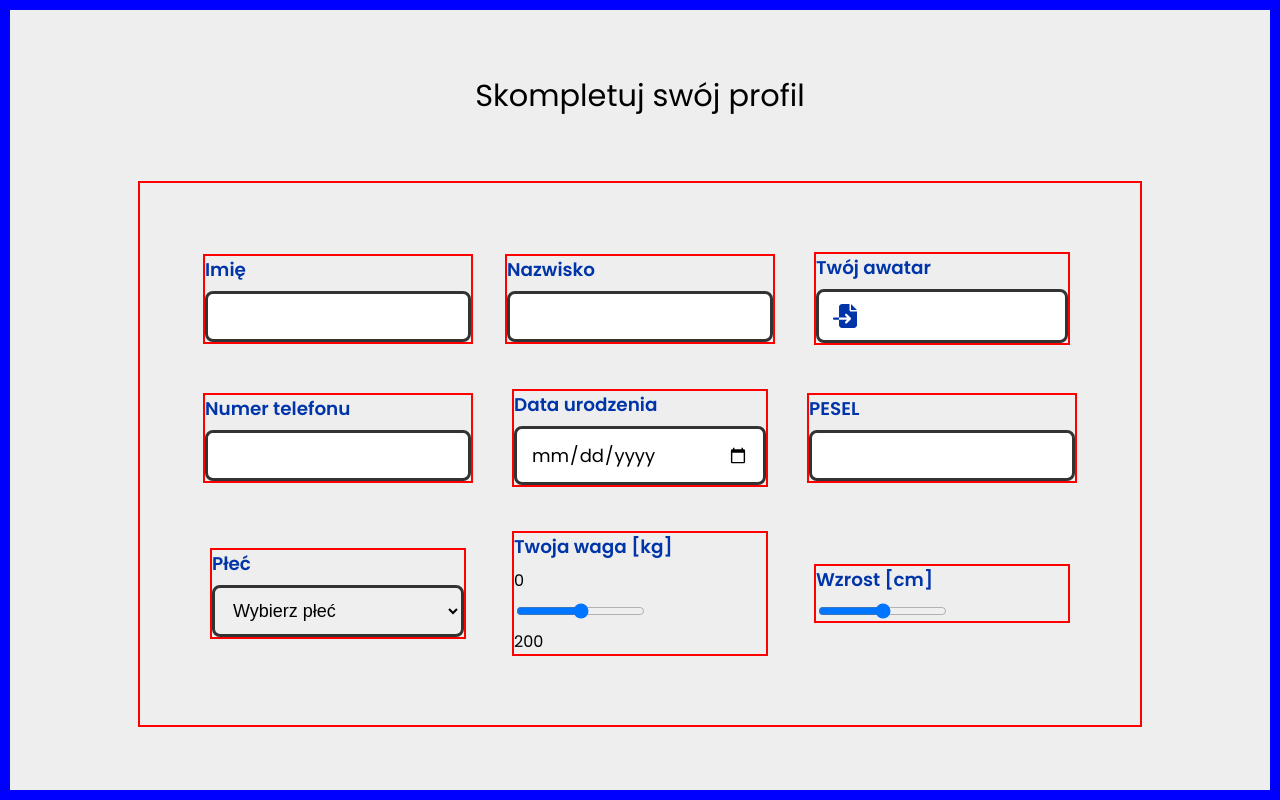
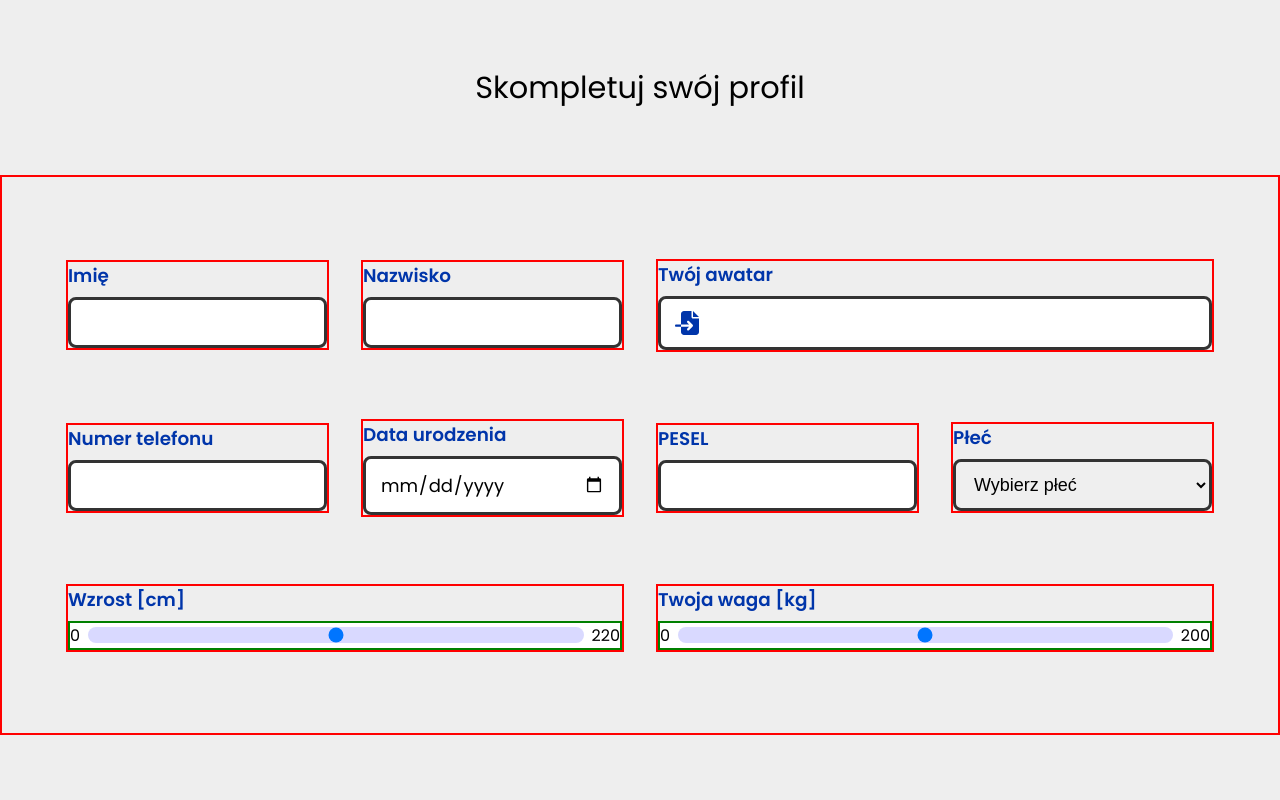
Before and after one commit to PixelSculptor/iHealth, a Vue app: page /create in a window 1280 px wide. Built offline with nearby package versions, Linux system fonts and the light colour scheme; no server answers.

Commit message:
create grid for form component

```diff
--- a/src/components/auth/CompleteRegistrationFormComponent.vue
+++ b/src/components/auth/CompleteRegistrationFormComponent.vue
@@ -109,6 +109,7 @@
                 class="formBlock__label"
                 >Twoja waga [kg] {{ weight }}</label
             >
+            <div class="field">
                 <div class="value left">0</div>
                 <input
                     id="weight"
@@ -120,20 +121,26 @@
                     required />
                 <div class="value right">200</div>
             </div>
+        </div>
 
         <div class="formBlock">
             <label
                 for="height"
                 class="formBlock__label"
-                >Wzrost [cm]</label
+                >Wzrost [cm] {{ weight }}</label
             >
+            <div class="field">
+                <div class="value left">0</div>
                 <input
                     id="height"
                     min="0"
                     max="220"
                     step="1"
                     type="range"
+                    v-model="weight"
                     required />
+                <div class="value right">220</div>
+            </div>
         </div>
     </form>
 </template>
@@ -143,7 +150,12 @@
 <style scoped lang="scss">
     .completeProfileForm {
         display: grid;
-        grid-template-columns: repeat(3, 1fr);
+        grid-template-columns: repeat(4, 1fr);
+        grid-auto-flow: row;
+        grid-template-areas:
+            'name surname avatar avatar'
+            'phone birth person-id gender'
+            'height height weight weight';
         place-items: center;
         min-height: 70%;
         min-width: 50vw;
@@ -152,7 +164,7 @@
         gap: 2rem;
 
         .formBlock {
-            min-width: 20vw;
+            width: 100%;
             height: auto;
             border: 2px solid red;
             @include flex-position(column, wrap, space-around, flex-start);
@@ -176,6 +188,7 @@
                 @include label;
                 color: $blue-700;
             }
+            // custom inputs design
             .icon {
                 @include input;
                 background-color: $white;
@@ -186,6 +199,54 @@
                     color: $blue-700;
                 }
             }
+
+            //  range field
+            .field {
+                width: 100%;
+                background-color: $white;
+                @include flex-position(row, wrap, center, center);
+                border: 2px solid green;
+                & > input[type='range'] {
+                    margin-inline: 0.5rem;
+                    border-radius: $border-radius--rounded;
+                    background-color: $blue-100;
+                    -webkit-appearance: none;
+                    width: 100%;
+                }
+            }
+            &:nth-child(1) {
+                grid-area: name;
+            }
+
+            &:nth-child(2) {
+                grid-area: surname;
+            }
+
+            &:nth-child(3) {
+                grid-area: avatar;
+            }
+
+            &:nth-child(4) {
+                grid-area: phone;
+            }
+
+            &:nth-child(5) {
+                grid-area: birth;
+            }
+
+            &:nth-child(6) {
+                grid-area: person-id;
+            }
+
+            &:nth-child(7) {
+                grid-area: gender;
+            }
+            &:nth-child(8) {
+                grid-area: weight;
+            }
+            &:nth-child(9) {
+                grid-area: height;
+            }
         }
     }
 </style>
--- a/src/view/auth/CompleteRegistrationView.vue
+++ b/src/view/auth/CompleteRegistrationView.vue
@@ -12,7 +12,6 @@
 <style scoped lang="scss">
     .completeRegistration {
         height: 100vh;
-        border: 10px solid blue;
         @include flex-position(column, nowrap, space-evenly, center);
     }
 </style>
```
Lines whose indentation alone changed are shown as unchanged.
